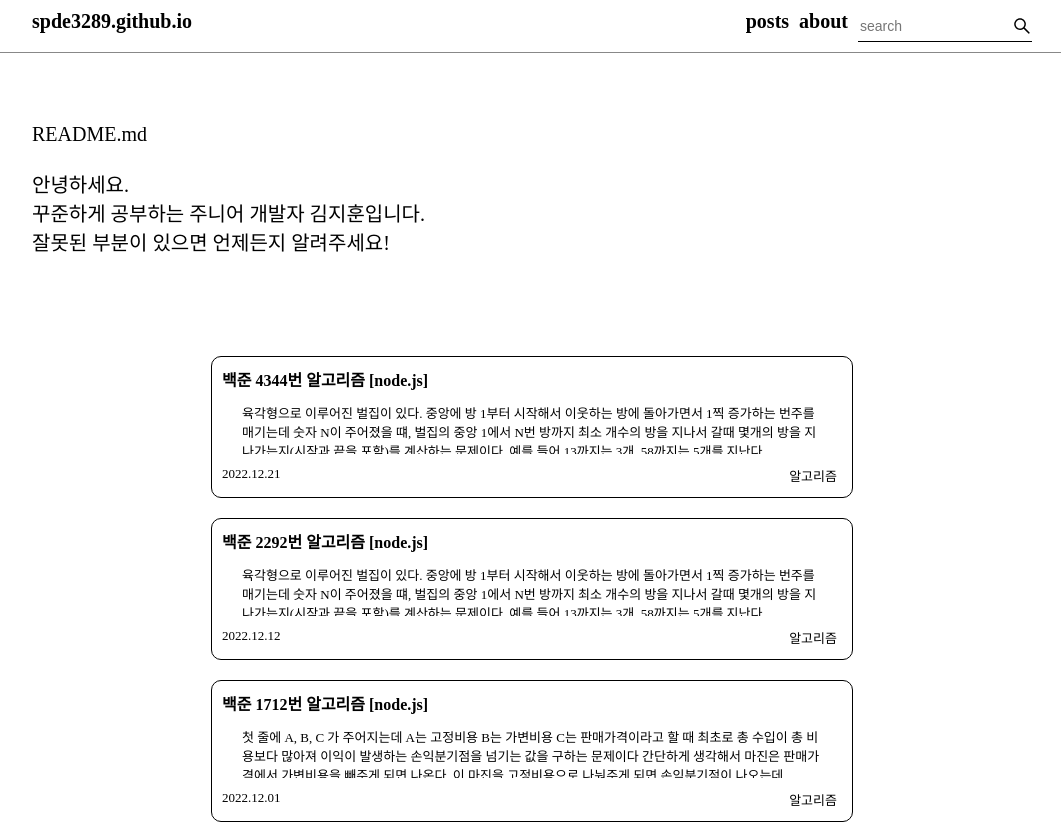
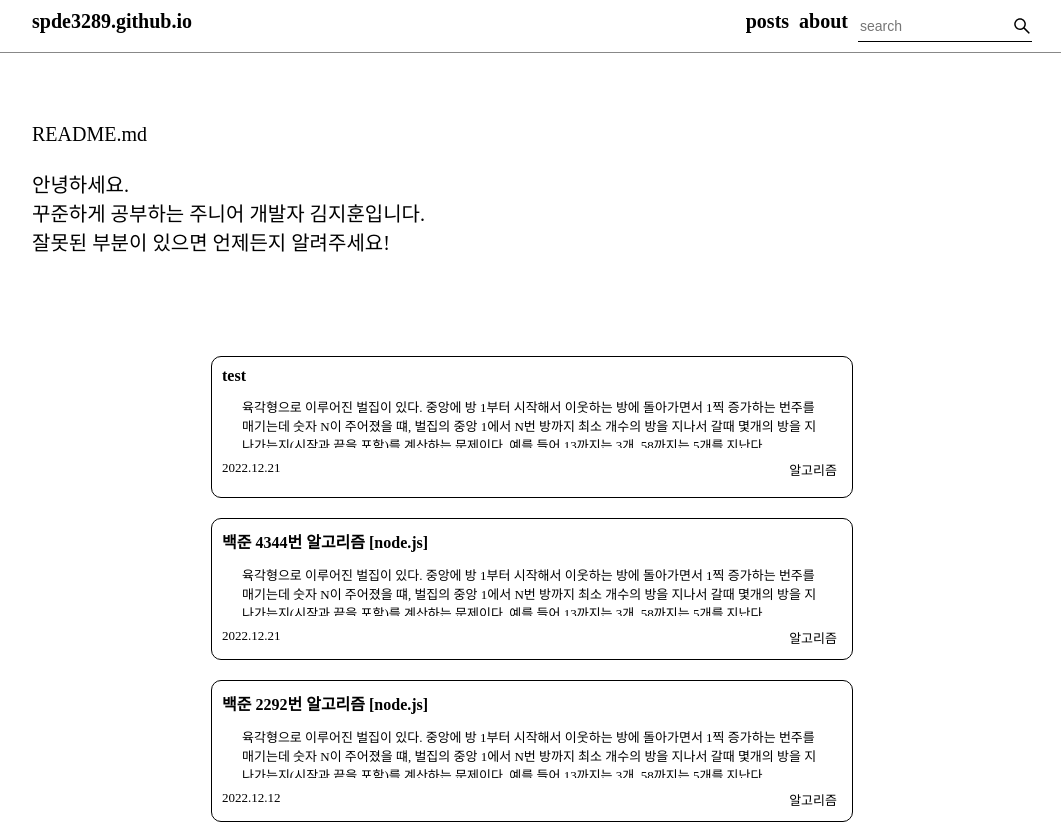
Before and after one commit to spde3289/spde3289.github.io, a React (Create React App) app: page / in a window 1280 px wide. Shown: the top 824 px of the page, without its empty margins (108-1169 px from the left). Built offline with nearby package versions, Linux system fonts and the light colour scheme.

Commit message:
Update postInfo.js

```diff
--- a/src/postInfo.js
+++ b/src/postInfo.js
@@ -54,6 +54,17 @@ const content = [
         }],
         link: '/posts/BJ4344'
     },
+    {
+        key: 6,
+        title: 'test',
+        body: '육각형으로 이루어진 벌집이 있다. 중앙에 방 1부터 시작해서 이웃하는 방에 돌아가면서 1찍 증가하는 번주를 매기는데 숫자 N이 주어졌을 떄, 벌집의 중앙 1에서 N번 방까지 최소 개수의 방을 지나서 갈때 몇개의 방을 지나가는지(시작과 끝을 포함)를 계산하는 문제이다. 예를 들어 13까지는 3개, 58까지는 5개를 지난다.',
+        date:'2022.12.21',
+        category: [{
+            key: 6,
+            category: ['알고리즘']
+        }],
+        link: '/posts/test'
+    },
 ];
 
 export default content
```
